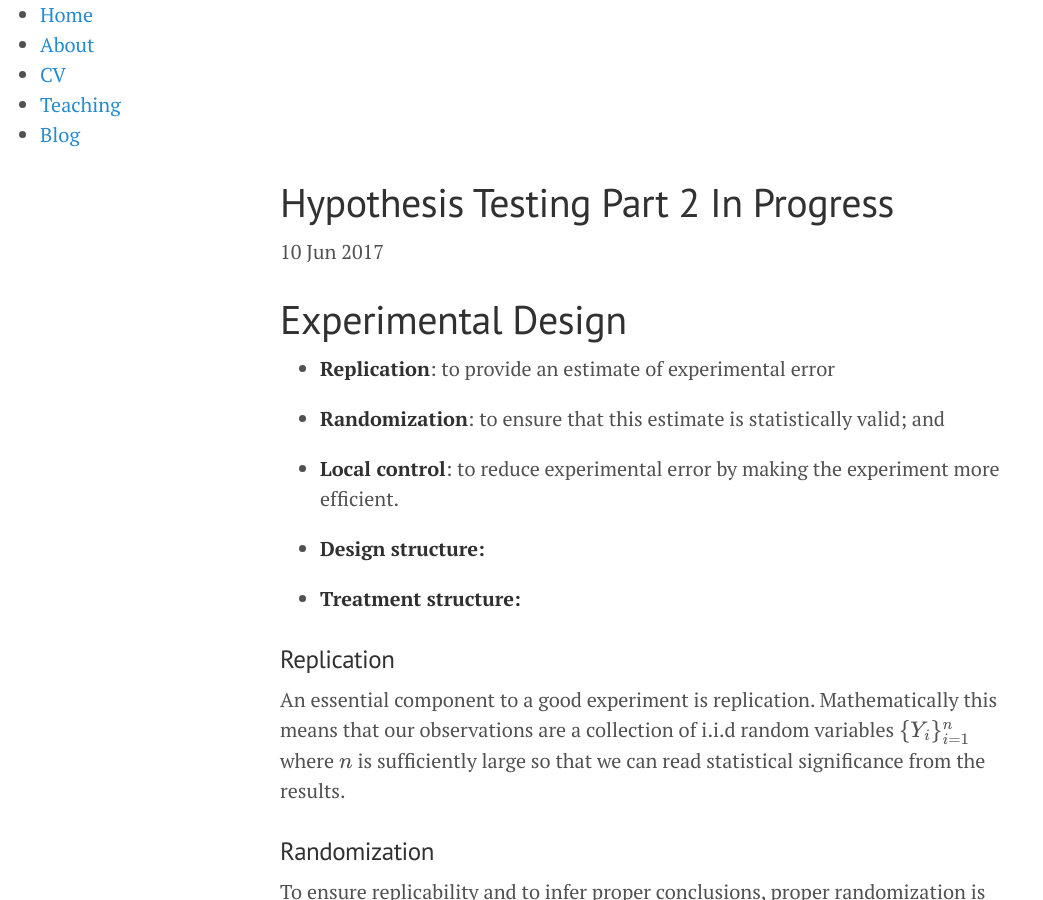
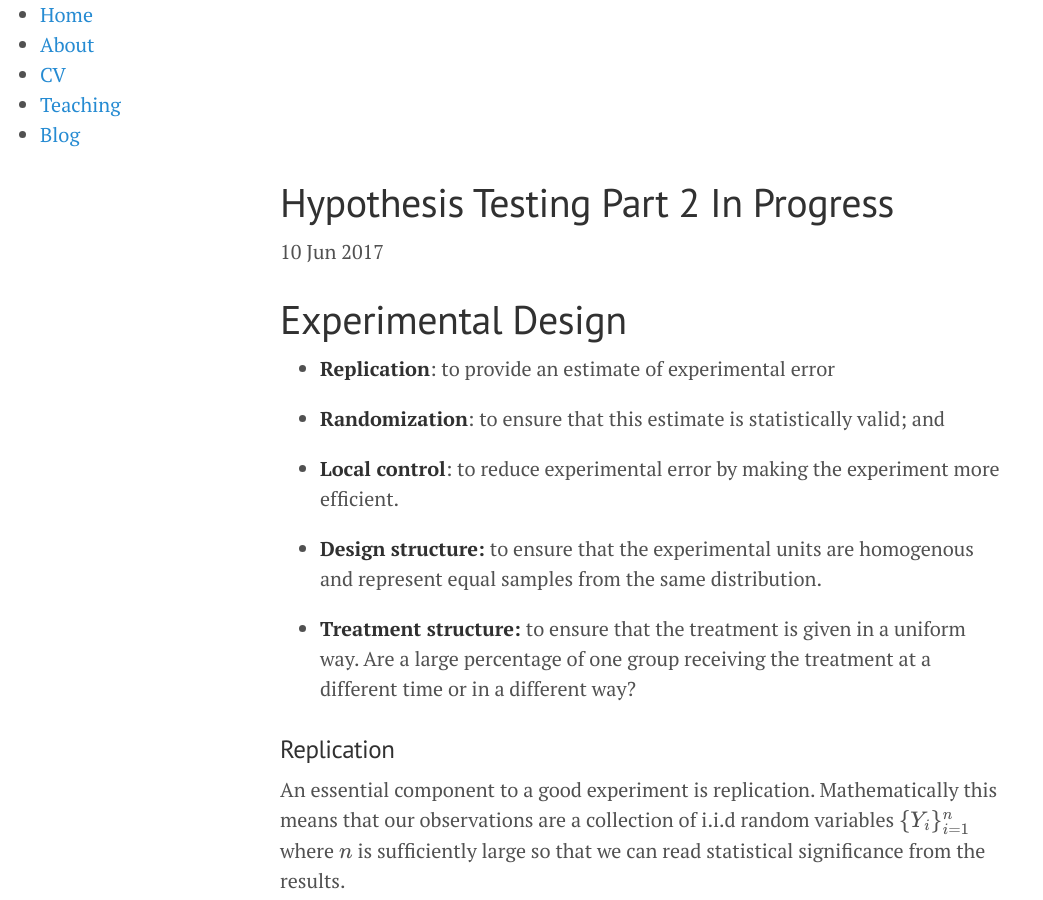
Before and after one commit to doriang102/doriang102.github.io, a Jekyll site: the page built from _posts/2017-06-10-hypothesis-testing-part-2-in-progress.md, in a window 1280 px wide and 900 px high. Shown: the whole window, without its empty margins (0-1043 px from the left). Built offline with Jekyll 4.4.1, drawn with Linux system fonts in a browser that asks for light colours; our own code applies the rules of GitHub Pages for plain Markdown files; formulas are drawn with MathJax 3.

Commit message:
Update 2017-06-10-hypothesis-testing-part-2-in-progress.md

```diff
--- a/_posts/2017-06-10-hypothesis-testing-part-2-in-progress.md
+++ b/_posts/2017-06-10-hypothesis-testing-part-2-in-progress.md
@@ -8,9 +8,9 @@
 
 - **Local control**: to reduce experimental error by making the experiment more efficient.
 
-- **Design structure:**
+- **Design structure:** to ensure that the experimental units are homogenous and represent equal samples from the same distribution.
 
-- **Treatment structure:**
+- **Treatment structure:** to ensure that the treatment is given in a uniform way. Are a large percentage of one group receiving the treatment at a different time or in a different way?
 
 ### Replication
 
```
